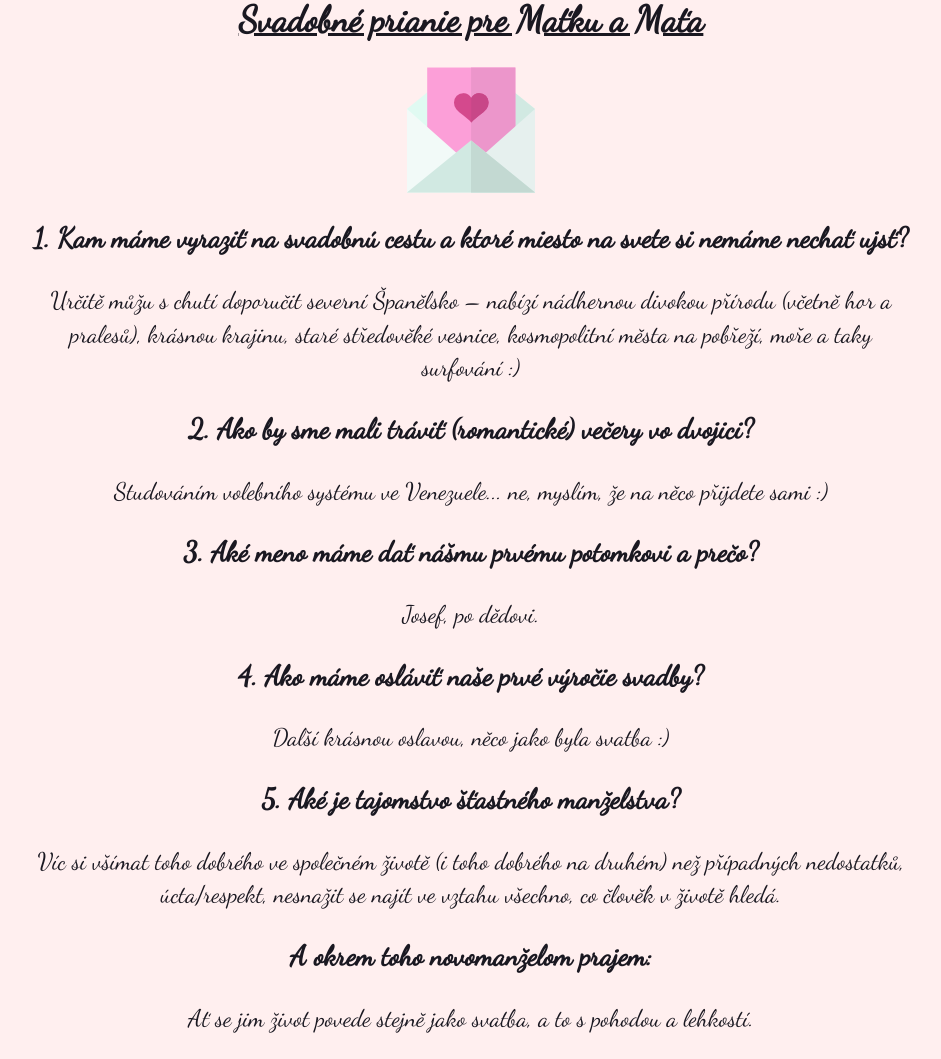
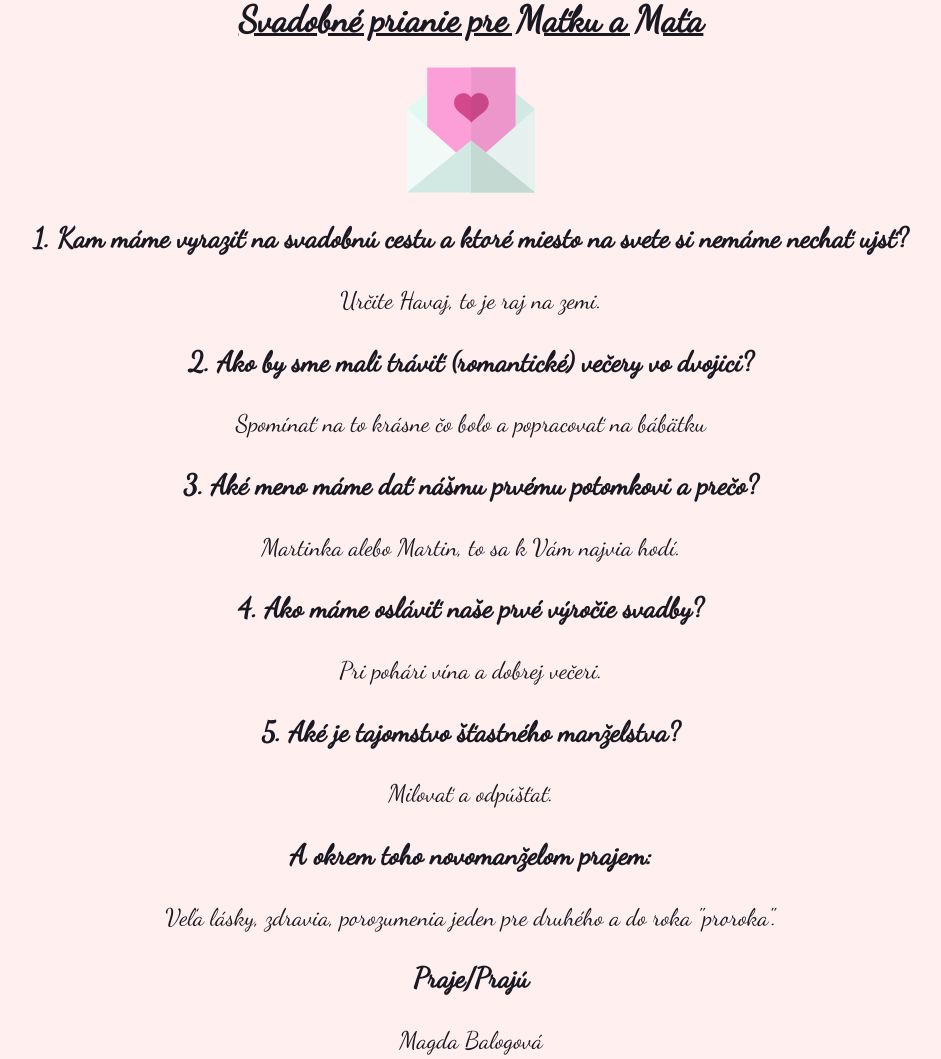
Before and after one commit to czertbytes/matka-a-matko, a plain HTML site: page prani/index.html in a window 1280 px wide. Shown: the part 108-1167 px from the top of the page, without its empty margins (169-1110 px from the left). Drawn offline with Linux system fonts and the light colour scheme.

Commit message:
add magda

```diff
--- a/prani/index.html
+++ b/prani/index.html
@@ -51,6 +51,25 @@
         <span class="praju"></span>
     </div>
     -->
+
+    <div class="container">
+        <h2>Svadobné prianie pre Maťku a Maťa</h2>
+        <img src="./wedding-invitation.png">
+        <h3>1. Kam máme vyraziť na svadobnú cestu a ktoré miesto na svete si nemáme nechať ujsť?</h3>
+        <span>Určite Havaj, to je raj na zemi.</span>
+        <h3>2. Ako by sme mali tráviť (romantické) večery vo dvojici?</h3>
+        <span>Spomínať na to krásne čo bolo a popracovať na bábätku</span>
+        <h3>3. Aké meno máme dať nášmu prvému potomkovi a prečo?</h3>
+        <span>Martinka alebo Martin, to sa k Vám najvia hodí.</span>
+        <h3>4. Ako máme osláviť naše prvé výročie svadby?</h3>
+        <span>Pri pohári vína a dobrej večeri.</span>
+        <h3>5. Aké je tajomstvo šťastného manželstva?</h3>
+        <span>Milovať a odpúšťať.</span>
+        <h3>A okrem toho novomanželom prajem:</h3>
+        <span>Veľa lásky, zdravia, porozumenia jeden pre druhého a do roka "proroka".</span>
+        <h3>Praje/Prajú</h3>
+        <span class="praju">Magda Balogová</span>
+    </div>
 
     <div class="container">
         <h2>Svadobné prianie pre Maťku a Maťa</h2>
```
